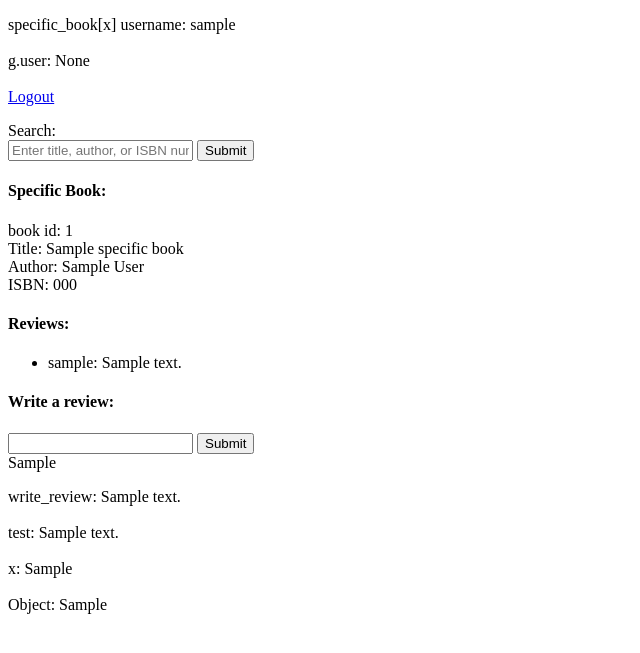
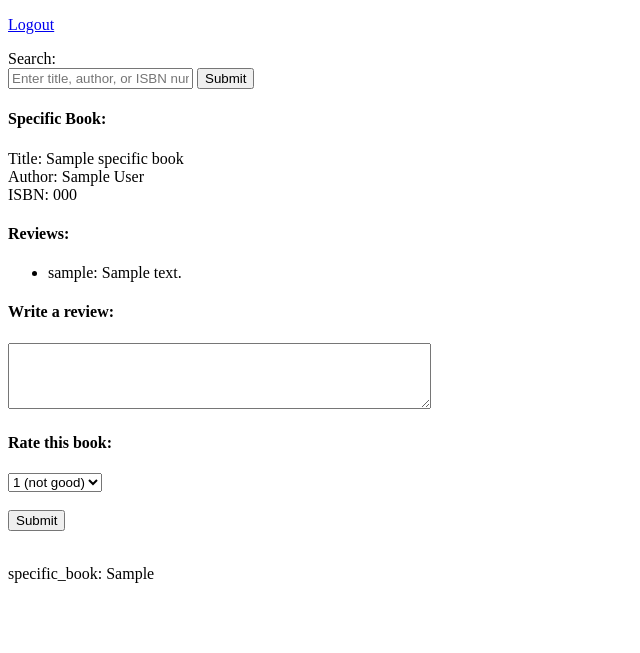
Before and after one commit to frealis/Book-Reviews-with-Goodreads, a Flask app: template templates/specificbook.html in a window 1280 px wide. Shown: the top 653 px of the page, without its empty margins (0-640 px from the left). Run offline with Flask 2, Linux system fonts and the light colour scheme; the template is opened without the code that fills it: most values are stand-ins (such as "Sample title", 1, 10 or a date in 2020).

Commit message:
stable so far, working on user ratings, haven't added rating table yet

```diff
--- a/application.py
+++ b/application.py
@@ -8,7 +8,7 @@ app = Flask(__name__)
 
 # Check for environment variable
 if not os.getenv("DATABASE_URL"):
-    raise RuntimeError("DATABASE_URL is not set")
+  raise RuntimeError("DATABASE_URL is not set")
 
 # Configure session to use filesystem
 app.config["SESSION_PERMANENT"] = False
@@ -27,6 +27,7 @@ def before_request():
   g.user = None
   if 'user' in session:
     g.user = session['user']
+    # g.id = session['id']
 
 @app.route("/")
 def index():
@@ -37,9 +38,9 @@ def index():
 @app.route("/login", methods=["GET", "POST"])
 def login():
   if request.method == "POST":
+    blank = "You must enter a username and a password."
+    password = request.form.get('password')
     username = request.form.get('user_name')
-    password = request.form.get('password')
-    blank = "You must enter a username and a password."
     wrong = "Incorrect username or password."
     session.pop('user', None)
     if username and password:
@@ -49,10 +50,14 @@ def login():
       users = db.execute("SELECT * FROM users").fetchall()
       for user in users:
         if user.username == username and user.password == password:
-          session['user'] = username
+          # If the username and password match a row in the database then store
+          # the username and id in the "session"
+          session['user'] = user.username
+          session['id'] = user.id
           return redirect(url_for('index'))
       return render_template("login.html", alert=wrong)
-  return render_template("login.html", alert=blank)
+    return render_template("login.html", alert=blank)
+  return render_template("login.html")
 
 @app.route("/logout")
 def logout():
@@ -73,10 +78,12 @@ def register():
         return render_template("login.html", alert=taken)
     insert = db.execute(
       'INSERT INTO users (username, password) '
-      'VALUES (:username, :password)',
-      {"username": username, "password": password}
+      'VALUES (:username_key, :password_key)',
+      {"username_key": username, "password_key": password}
       )
     db.commit()
+    # Once the user successfully registers an account, their username is assigned
+    # to the session variable & their session is now active
     session['user'] = username
     return render_template("register.html", results=insert)
   return render_template("login.html", alert=info)
@@ -110,11 +117,10 @@ def search():
 
 @app.route("/<int:id>", methods=["GET", "POST"])
 def book(id):
-  review = ''
-  write_review = request.form.get('write_review')
-  insert_review = ''
-  x = 'Cannot submit more than 1 review.'
+  rating = request.form.get('rating')
   user_review_exists = False
+  write_review_val = request.form.get('write_review')
+  error = 'Cannot submit more than 1 review.'
   if id:
     # Get all of the information on a book with 1 query
     specific_book = db.execute(
@@ -127,35 +133,38 @@ def book(id):
       'WHERE book_id=:id',
       {"id": id}
       ).fetchall()
+    # Check to see if user has already reviewed a specific book
     for i in specific_book:
         if i.username == g.user:
           user_review_exists = True
-
+    # Run an INSERT query to add a review if the user hasn't entered one yet
     if request.method == "POST" and user_review_exists == False:
       insert_review = db.execute(
-        'INSERT INTO test (test) '
-        'VALUES (:write_review)',
-        {"write_review": write_review}
+        'INSERT INTO reviews (user_id, book_id, review) '
+        'VALUES (:user_id_key, :book_id_key, :write_review_key)',
+        {
+          # The user_id_key value comes from the global 'id' variable that is tied
+          # to a user's current, active session. The book_id_key value comes from
+          # the argument that gets passed to the book(id) function.
+          "user_id_key": g.id,
+          "book_id_key": id,
+          "write_review_key": write_review_val
+        }
       )
+    # Return an error message if the user has already submitted a review
     elif request.method == "POST" and user_review_exists == True:
       return render_template(
       "specificbook.html",
+      error=error,
       id=id,
-      specific_book=specific_book,
-      review=review,
-      write_review=write_review,
-      insert_review=insert_review,
-      user_review_exists=user_review_exists,
-      x=x
+      rating=rating,
+      specific_book=specific_book
     )
     db.commit()
-
+    # Return specificbook.html upon a GET request
     return render_template(
       "specificbook.html",
       id=id,
-      specific_book=specific_book,
-      review=review,
-      write_review=write_review,
-      insert_review=insert_review,
-      user_review_exists=user_review_exists
+      rating=rating,
+      specific_book=specific_book
     )
--- a/templates/specificbook.html
+++ b/templates/specificbook.html
@@ -8,8 +8,6 @@
 </head>
 <body>
   <p>
-    specific_book[x] username: {{ specific_book[1].username }}<br><br>
-    g.user: {{ g.user }}<br><br>
     <a href="{{ url_for('logout')}}">Logout</a>
   </p>
   <form action="/search" method="post">
@@ -19,7 +17,6 @@
   </form>
   <p>
     <h4>Specific Book:</h4>
-    book id: {{ id }}<br>
     Title: {{ specific_book[0].title }}<br>
     Author: {{ specific_book[0].author }}<br>
     ISBN: {{ specific_book[0].isbn }}
@@ -35,16 +32,21 @@
   <p>
     <h4>Write a review:</h4>
     <form action="{{ url_for('book', id=id) }}" method="post">
-      <input type="text" name="write_review">
+      <textarea type="text" name="write_review" rows="4" cols="50"></textarea>
+    <h4>Rate this book:</h4>
+      <select name="rating">
+        <option value="1">1 (not good)</option>
+        <option value="2">2</option>
+        <option value="3">3</option>
+        <option value="4">4</option>
+        <option value="5">5 (great)</option>
+      </select><br><br>
       <button type="submit">Submit</button>
     </form>
-    {{ x }}
+    <br>{{ error }}
   </p>
   <p>
-    write_review: {{ write_review }}<br><br>
-    test: {{ user_review_exists }}<br><br>
-    x: {{ x }}<br><br>
-    Object: {{ specific_book }}
+    specific_book: {{ specific_book }}
   </p>
 </body>
 </html>
```
Also changed, not shown: 3 other files.
